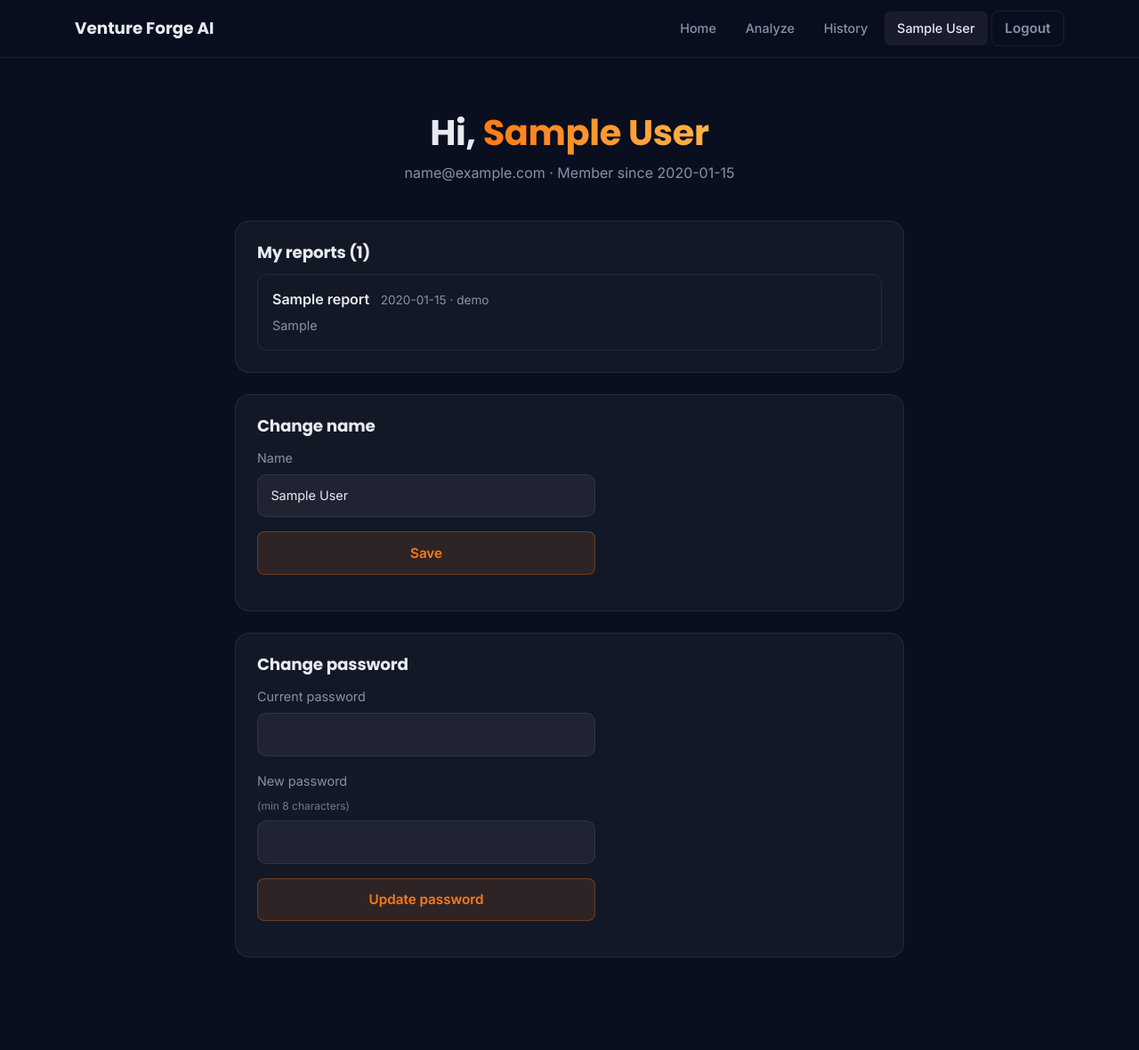
After one commit to gharigeetha04-hg/venture-forge-ai, a Flask app: page /profile in a window 1280 px wide. The commit adds this page. Shown: the whole page at 89% size. Run offline with Flask 3, Linux system fonts and the light colour scheme; the visitor is signed in with stand-in values (Sample User, id 1); tables that the repository leaves empty hold one stand-in row (values such as "Sample post").

Commit message:
Add login, signup, profile and login gate

```diff
--- a/app.py
+++ b/app.py
@@ -10,9 +10,11 @@ import sqlite3
 import tempfile
 import traceback
 from datetime import datetime
+from functools import wraps
 from pathlib import Path
 
-from flask import Flask, request, jsonify, render_template, redirect, url_for, g
+from flask import Flask, request, jsonify, render_template, redirect, url_for, g, session
+from werkzeug.security import generate_password_hash, check_password_hash
 from dotenv import load_dotenv
 
 load_dotenv()
@@ -44,6 +46,9 @@ HAS_GENAI = HAS_NEW_GENAI or HAS_LEGACY_GENAI
 
 # ── Configuration ──────────────────────────────────────────────────────────
 app = Flask(__name__)
+# Set SECRET_KEY in .env (any long random string). Needed to keep login sessions safe.
+app.secret_key = os.environ.get("SECRET_KEY") or "dev-only-change-me"
+app.config.update(SESSION_COOKIE_HTTPONLY=True, SESSION_COOKIE_SAMESITE="Lax")
 DATABASE = Path("/tmp/database.db") if os.environ.get("VERCEL") else Path(__file__).parent / "database.db"
 MAX_TEXT_CHARS = 15_000  # send at most this many chars to Gemini
 MAX_PDF_BYTES = 10 * 1024 * 1024  # 10 MB
@@ -175,6 +180,21 @@ def init_db():
         )
         """
     )
+    db.execute(
+        """
+        CREATE TABLE IF NOT EXISTS users (
+            id            INTEGER PRIMARY KEY AUTOINCREMENT,
+            name          TEXT NOT NULL,
+            email         TEXT NOT NULL UNIQUE,
+            password_hash TEXT NOT NULL,
+            created_at    TEXT NOT NULL
+        )
+        """
+    )
+    # Older databases don't have reports.user_id yet - add it once.
+    cols = [r[1] for r in db.execute("PRAGMA table_info(reports)").fetchall()]
+    if "user_id" not in cols:
+        db.execute("ALTER TABLE reports ADD COLUMN user_id INTEGER")
     db.commit()
     db.close()
 
@@ -316,8 +336,8 @@ def api_analyze():
         db = get_db()
         cur = db.execute(
             """
-            INSERT INTO reports (created_at, input_type, startup_name, snippet, report_json, demo_mode)
-            VALUES (?, ?, ?, ?, ?, ?)
+            INSERT INTO reports (created_at, input_type, startup_name, snippet, report_json, demo_mode, user_id)
+            VALUES (?, ?, ?, ?, ?, ?, ?)
             """,
             (
                 datetime.utcnow().strftime("%Y-%m-%d %H:%M:%S"),
@@ -326,6 +346,7 @@ def api_analyze():
                 snippet,
                 json.dumps(report_data),
                 is_demo,
+                session.get("user_id"),
             ),
         )
         db.commit()
@@ -343,7 +364,7 @@ def api_get_reports():
     db = get_db()
     rows = db.execute(
         "SELECT id, created_at, input_type, startup_name, snippet, demo_mode "
-        "FROM reports ORDER BY id DESC"
+        "FROM reports WHERE user_id = ? ORDER BY id DESC", (session["user_id"],)
     ).fetchall()
     return jsonify([dict(r) for r in rows])
 
@@ -352,7 +373,7 @@ def api_get_reports():
 def api_get_report(report_id):
     db = get_db()
     row = db.execute(
-        "SELECT * FROM reports WHERE id = ?", (report_id,)
+        "SELECT * FROM reports WHERE id = ? AND user_id = ?", (report_id, session["user_id"])
     ).fetchone()
     if not row:
         return jsonify({"error": "Report not found."}), 404
@@ -364,7 +385,7 @@ def api_get_report(report_id):
 @app.route("/api/reports/<int:report_id>", methods=["DELETE"])
 def api_delete_report(report_id):
     db = get_db()
-    db.execute("DELETE FROM reports WHERE id = ?", (report_id,))
+    db.execute("DELETE FROM reports WHERE id = ? AND user_id = ?", (report_id, session["user_id"]))
     db.commit()
     return jsonify({"success": True})
 
@@ -387,6 +408,147 @@ def history():
     return render_template("history.html", demo_mode=DEMO_MODE)
 
 
+# ── Authentication ─────────────────────────────────────────────────────────
+EMAIL_RE = re.compile(r"^[^@\s]+@[^@\s]+\.[^@\s]+$")
+
+def current_user():
+    uid = session.get("user_id")
+    if not uid:
+        return None
+    return get_db().execute(
+        "SELECT id, name, email, created_at FROM users WHERE id = ?", (uid,)
+    ).fetchone()
+
+@app.context_processor
+def inject_user():
+    return {"current_user": current_user()}
+
+# Pages anyone can open without logging in
+PUBLIC_ENDPOINTS = {"login", "signup", "static"}
+
+@app.before_request
+def require_login():
+    if request.endpoint in PUBLIC_ENDPOINTS or request.endpoint is None:
+        return None
+    uid = session.get("user_id")
+    if uid and get_db().execute("SELECT 1 FROM users WHERE id = ?", (uid,)).fetchone():
+        return None
+    session.clear()  # logged out, or account no longer exists
+    if request.path.startswith("/api/"):
+        return jsonify({"error": "Please log in first."}), 401
+    return redirect(url_for("login", next=request.path))
+
+def login_required(view):
+    @wraps(view)
+    def wrapped(*args, **kwargs):
+        if not session.get("user_id"):
+            return redirect(url_for("login", next=request.path))
+        return view(*args, **kwargs)
+    return wrapped
+
+def safe_next(target):
+    # only allow redirects to pages inside this site
+    if target and target.startswith("/") and not target.startswith("//"):
+        return target
+    return url_for("index")
+
+@app.route("/signup", methods=["GET", "POST"])
+def signup():
+    if session.get("user_id"):
+        return redirect(url_for("index"))
+    error, form = None, {}
+    if request.method == "POST":
+        name = request.form.get("name", "").strip()
+        email = request.form.get("email", "").strip().lower()
+        password = request.form.get("password", "")
+        confirm = request.form.get("confirm", "")
+        form = {"name": name, "email": email}
+        db = get_db()
+        if not name or len(name) > 60:
+            error = "Please enter your name (up to 60 characters)."
+        elif not EMAIL_RE.match(email):
+            error = "Please enter a valid email address."
+        elif len(password) < 8:
+            error = "Password must be at least 8 characters."
+        elif password != confirm:
+            error = "Passwords do not match."
+        elif db.execute("SELECT 1 FROM users WHERE email = ?", (email,)).fetchone():
+            error = "An account with this email already exists. Try logging in."
+        else:
+            cur = db.execute(
+                "INSERT INTO users (name, email, password_hash, created_at) VALUES (?, ?, ?, ?)",
+                (name, email, generate_password_hash(password),
+                 datetime.utcnow().strftime("%Y-%m-%d %H:%M:%S")),
+            )
+            db.commit()
+            session.clear()
+            session["user_id"] = cur.lastrowid
+            return redirect(url_for("index"))
+    return render_template("signup.html", error=error, form=form, demo_mode=DEMO_MODE)
+
+@app.route("/login", methods=["GET", "POST"])
+def login():
+    if session.get("user_id"):
+        return redirect(url_for("index"))
+    error, email = None, ""
+    nxt = request.values.get("next", "")
+    if request.method == "POST":
+        email = request.form.get("email", "").strip().lower()
+        password = request.form.get("password", "")
+        user = get_db().execute("SELECT * FROM users WHERE email = ?", (email,)).fetchone()
+        if user and check_password_hash(user["password_hash"], password):
+            session.clear()
+            session["user_id"] = user["id"]
+            return redirect(safe_next(nxt))
+        error = "Incorrect email or password."
+    return render_template("login.html", error=error, email=email, next=nxt, demo_mode=DEMO_MODE)
+
+@app.route("/logout", methods=["POST"])
+def logout():
+    session.clear()
+    return redirect(url_for("index"))
+
+@app.route("/profile", methods=["GET", "POST"])
+@login_required
+def profile():
+    user = current_user()
+    if user is None:  # account was deleted but cookie remained
+        session.clear()
+        return redirect(url_for("login"))
+    db = get_db()
+    msg = error = None
+    if request.method == "POST":
+        action = request.form.get("action")
+        if action == "name":
+            name = request.form.get("name", "").strip()
+            if not name or len(name) > 60:
+                error = "Please enter a name (up to 60 characters)."
+            else:
+                db.execute("UPDATE users SET name = ? WHERE id = ?", (name, user["id"]))
+                db.commit()
+                msg = "Name updated."
+        elif action == "password":
+            row = db.execute("SELECT password_hash FROM users WHERE id = ?", (user["id"],)).fetchone()
+            old = request.form.get("old_password", "")
+            new = request.form.get("new_password", "")
+            if not check_password_hash(row["password_hash"], old):
+                error = "Current password is incorrect."
+            elif len(new) < 8:
+                error = "New password must be at least 8 characters."
+            else:
+                db.execute("UPDATE users SET password_hash = ? WHERE id = ?",
+                           (generate_password_hash(new), user["id"]))
+                db.commit()
+                msg = "Password changed."
+        user = current_user()
+    reports = db.execute(
+        "SELECT id, created_at, startup_name, snippet, demo_mode FROM reports "
+        "WHERE user_id = ? ORDER BY id DESC", (user["id"],)
+    ).fetchall()
+    return render_template("profile.html", user=user, reports=reports,
+                           msg=msg, error=error, demo_mode=DEMO_MODE)
+
+
 # ── Entry point ────────────────────────────────────────────────────────────
 if __name__ == "__main__":
     init_db()
--- /dev/null
+++ b/static/css/auth.css
@@ -0,0 +1,41 @@
+/* Login / Signup / Profile pages – uses variables from style.css */
+.auth-wrap { display: flex; justify-content: center; }
+.auth-card {
+  width: 100%; max-width: 440px;
+  background: var(--bg-card); border: 1px solid var(--border);
+  border-radius: var(--radius); box-shadow: var(--shadow);
+  padding: 2.2rem 2rem;
+}
+.auth-card h1 { font-size: 1.7rem; margin-bottom: .3rem; }
+.auth-form { display: flex; flex-direction: column; gap: 1rem; margin: 1.4rem 0 1rem; }
+.auth-form label { display: flex; flex-direction: column; gap: .35rem; font-size: .9rem; color: var(--text-muted); }
+.auth-form small { font-weight: 400; opacity: .8; }
+.auth-form input {
+  background: rgba(255,255,255,0.05); border: 1px solid var(--border);
+  border-radius: var(--radius-sm); color: var(--text);
+  padding: .7rem .9rem; font: inherit;
+}
+.auth-form input:focus { outline: none; border-color: var(--accent); box-shadow: 0 0 0 3px var(--accent-glow); }
+.auth-alt { text-align: center; color: var(--text-muted); font-size: .92rem; }
+.nav-form { display: inline; }
+.nav-form .btn { padding: .35rem .9rem; }
+.alert-ok {
+  display: flex; gap: .5rem; padding: .8rem 1rem; margin-bottom: 1rem;
+  border-radius: var(--radius-sm); border: 1px solid rgba(34,197,94,.35);
+  background: rgba(34,197,94,.12); color: #86efac;
+}
+.profile-block {
+  background: var(--bg-card); border: 1px solid var(--border);
+  border-radius: var(--radius); padding: 1.5rem; margin-bottom: 1.5rem;
+}
+.profile-block h2 { font-size: 1.15rem; margin-bottom: .8rem; }
+.profile-block .auth-form { margin-top: .4rem; max-width: 380px; }
+.profile-reports { display: grid; gap: .8rem; }
+.profile-reports a {
+  display: block; padding: .9rem 1rem; border: 1px solid var(--border);
+  border-radius: var(--radius-sm); transition: border-color var(--transition);
+}
+.profile-reports a:hover { border-color: var(--accent); }
+.profile-reports p { color: var(--text-muted); font-size: .9rem; margin-top: .2rem; }
+.muted { color: var(--text-muted); font-size: .85rem; margin-left: .5rem; }
+p.muted { margin-left: 0; font-size: 1rem; }
--- a/templates/analyze.html
+++ b/templates/analyze.html
@@ -32,6 +32,7 @@
         <li><a href="/">Home</a></li>
         <li><a href="/analyze" class="active">Analyze</a></li>
         <li><a href="/history">History</a></li>
+        <li><a href="/profile">{{ current_user['name'] }}</a></li>
         <li><a href="/analyze" class="btn-nav">Start Analyzing</a></li>
       </ul>
     </div>
--- /dev/null
+++ b/templates/auth_base.html
@@ -0,0 +1,33 @@
+<!DOCTYPE html>
+<html lang="en">
+<head>
+  <meta charset="UTF-8">
+  <meta name="viewport" content="width=device-width, initial-scale=1">
+  <title>{% block title %}Venture Forge AI{% endblock %}</title>
+  <link rel="preconnect" href="https://fonts.googleapis.com">
+  <link href="https://fonts.googleapis.com/css2?family=Inter:wght@400;500;600&family=Poppins:wght@600;700&display=swap" rel="stylesheet">
+  <link rel="stylesheet" href="{{ url_for('static', filename='css/style.css') }}">
+  <link rel="stylesheet" href="{{ url_for('static', filename='css/auth.css') }}">
+</head>
+<body>
+  <header class="navbar">
+    <div class="container nav-inner">
+      <a href="{% if current_user %}{{ url_for('index') }}{% else %}{{ url_for('login') }}{% endif %}" class="nav-logo">Venture Forge AI</a>
+      <nav class="nav-links">
+        {% if current_user %}
+          <a href="{{ url_for('index') }}">Home</a>
+          <a href="{{ url_for('analyze') }}">Analyze</a>
+          <a href="{{ url_for('history') }}">History</a>
+          <a href="{{ url_for('profile') }}" class="active">{{ current_user['name'] }}</a>
+          <form method="post" action="{{ url_for('logout') }}" class="nav-form">
+            <button type="submit" class="btn btn-ghost">Logout</button>
+          </form>
+        {% endif %}
+      </nav>
+    </div>
+  </header>
+  <main class="page-main">
+    {% block content %}{% endblock %}
+  </main>
+</body>
+</html>
--- a/templates/history.html
+++ b/templates/history.html
@@ -31,6 +31,7 @@
         <li><a href="/">Home</a></li>
         <li><a href="/analyze">Analyze</a></li>
         <li><a href="/history" class="active">History</a></li>
+        <li><a href="/profile">{{ current_user['name'] }}</a></li>
         <li><a href="/analyze" class="btn-nav">Start Analyzing</a></li>
       </ul>
     </div>
--- a/templates/index.html
+++ b/templates/index.html
@@ -32,6 +32,7 @@
         <li><a href="/" class="active">Home</a></li>
         <li><a href="/analyze">Analyze</a></li>
         <li><a href="/history">History</a></li>
+        <li><a href="/profile">{{ current_user['name'] }}</a></li>
         <li><a href="/analyze" class="btn-nav">Start Analyzing</a></li>
       </ul>
     </div>
@@ -59,7 +60,7 @@
         <a href="/analyze" class="btn btn-primary btn-lg">Start Analyzing →</a>
         <a href="#how-it-works" class="btn btn-ghost btn-lg">See how it works</a>
       </div>
-      <p class="hero-note">No signup required • Works in Demo Mode without an API key</p>
+      <p class="hero-note">Free to use • Sign up once and keep all your reports</p>
     </div>
     <div class="hero-visual">
       <div class="floating-card fc1">
@@ -252,7 +253,7 @@
   <section class="section cta-section">
     <div class="container cta-inner">
       <h2>Ready to Forge Your First Venture?</h2>
-      <p>It's free, it's instant, and no sign-up is required.</p>
+      <p>It's free and instant. Your reports are saved to your account.</p>
       <a href="/analyze" class="btn btn-primary btn-xl">Analyze a Paper or Idea →</a>
     </div>
   </section>
--- /dev/null
+++ b/templates/profile.html
@@ -0,0 +1,51 @@
+{% extends "auth_base.html" %}
+{% block title %}My Profile – Venture Forge AI{% endblock %}
+{% block content %}
+<div class="container page-container">
+  <div class="page-header">
+    <h1>Hi, <span class="gradient-text">{{ user['name'] }}</span></h1>
+    <p class="page-sub">{{ user['email'] }} · Member since {{ user['created_at'][:10] }}</p>
+  </div>
+
+  {% if msg %}<div class="alert alert-ok">✅ {{ msg }}</div>{% endif %}
+  {% if error %}<div class="alert alert-error"><span class="alert-icon">⚠️</span> {{ error }}</div>{% endif %}
+
+  <section class="profile-block">
+    <h2>My reports ({{ reports|length }})</h2>
+    {% if reports %}
+      <ul class="profile-reports">
+        {% for r in reports %}
+        <li>
+          <a href="{{ url_for('report', report_id=r['id']) }}">
+            <strong>{{ r['startup_name'] }}</strong>
+            <span class="muted">{{ r['created_at'][:10] }}{% if r['demo_mode'] %} · demo{% endif %}</span>
+            <p>{{ r['snippet'] }}</p>
+          </a>
+        </li>
+        {% endfor %}
+      </ul>
+    {% else %}
+      <p class="muted">No reports yet. <a href="{{ url_for('analyze') }}" class="accent">Analyze your first idea →</a></p>
+    {% endif %}
+  </section>
+
+  <section class="profile-block">
+    <h2>Change name</h2>
+    <form method="post" class="auth-form">
+      <input type="hidden" name="action" value="name">
+      <label>Name <input type="text" name="name" value="{{ user['name'] }}" required maxlength="60"></label>
+      <button type="submit" class="btn btn-secondary">Save</button>
+    </form>
+  </section>
+
+  <section class="profile-block">
+    <h2>Change password</h2>
+    <form method="post" class="auth-form">
+      <input type="hidden" name="action" value="password">
+      <label>Current password <input type="password" name="old_password" required autocomplete="current-password"></label>
+      <label>New password <small>(min 8 characters)</small> <input type="password" name="new_password" required minlength="8" autocomplete="new-password"></label>
+      <button type="submit" class="btn btn-secondary">Update password</button>
+    </form>
+  </section>
+</div>
+{% endblock %}
--- a/templates/report.html
+++ b/templates/report.html
@@ -32,6 +32,7 @@
         <li><a href="/">Home</a></li>
         <li><a href="/analyze">Analyze</a></li>
         <li><a href="/history">History</a></li>
+        <li><a href="/profile">{{ current_user['name'] }}</a></li>
         <li><a href="/analyze" class="btn-nav">New Analysis</a></li>
       </ul>
     </div>
```
Also changed, not shown: templates/login.html (added, +22 -0 lines), templates/signup.html (added, +27 -0 lines), 1 other file.
